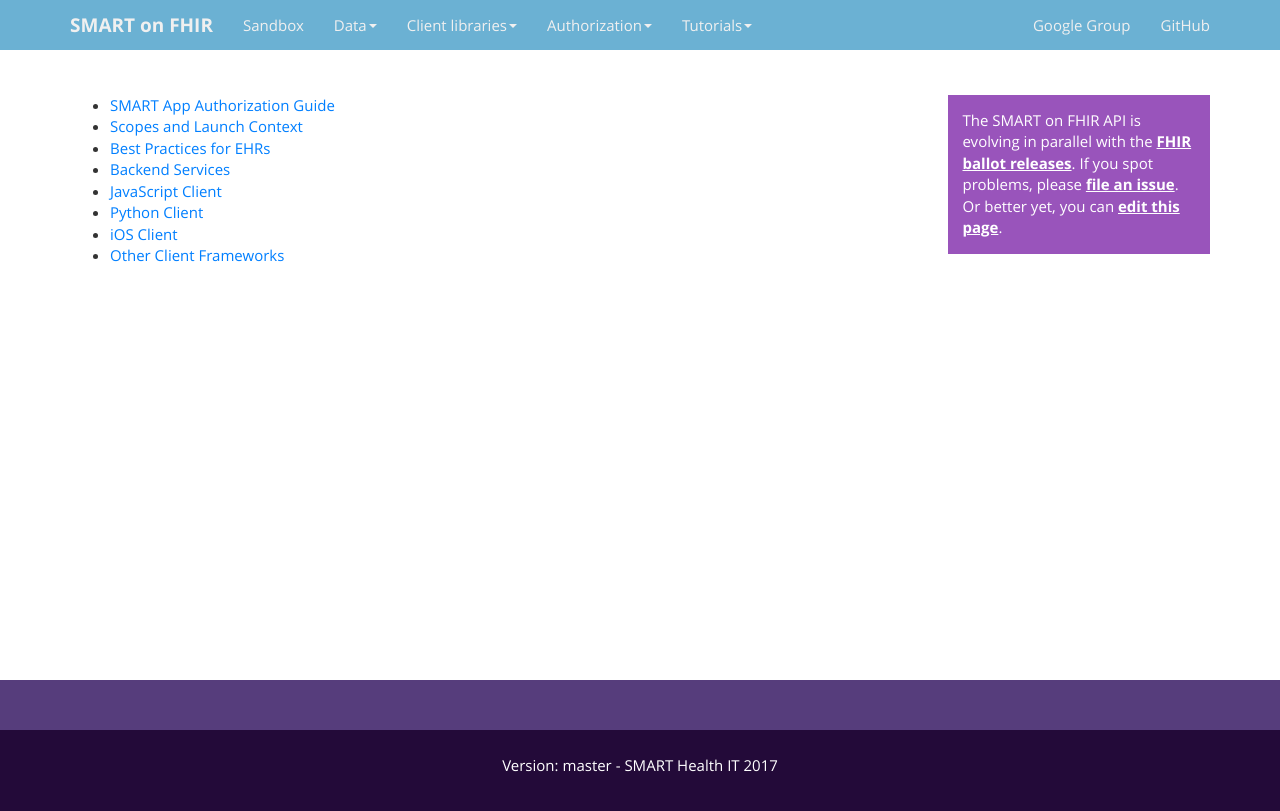
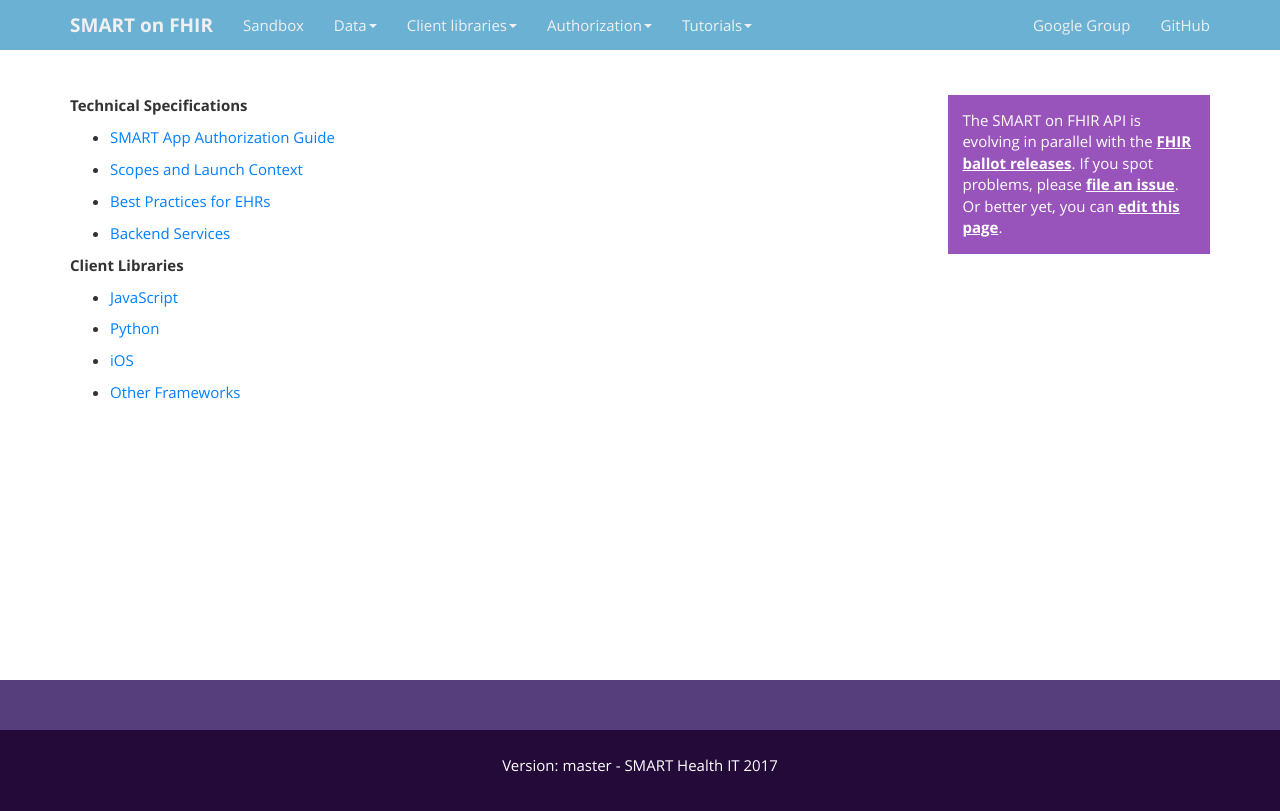
Before and after one commit to smart-on-fhir/smart-on-fhir.github.io, a Jekyll site: the page built from home.md, in a window 1280 px wide. Shown: the top 811 px of the page. Built offline with Jekyll 4.4.1, drawn with Linux system fonts in a browser that asks for light colours.

Commit message:
More formatting

```diff
--- a/home.md
+++ b/home.md
@@ -3,11 +3,23 @@
 title: SMART Documentation Home
 ---
 
+**Technical Specifications**
+
 - [SMART App Authorization Guide](http://docs.smarthealthit.org/authorization/)
+
 - [Scopes and Launch Context](http://docs.smarthealthit.org/authorization/scopes-and-launch-context/)
+
 - [Best Practices for EHRs](http://docs.smarthealthit.org/authorization/best-practices/)
+
 - [Backend Services](http://docs.smarthealthit.org/authorization/backend-services/)
-- [JavaScript Client](http://docs.smarthealthit.org/clients/javascript/)
-- [Python Client](http://docs.smarthealthit.org/clients/python/)
-- [iOS Client](http://docs.smarthealthit.org/Swift-SMART/)
-- [Other Client Frameworks](http://docs.smarthealthit.org/clients/others/)
+
+
+**Client Libraries**
+
+- [JavaScript](http://docs.smarthealthit.org/clients/javascript/)
+
+- [Python](http://docs.smarthealthit.org/clients/python/)
+
+- [iOS](http://docs.smarthealthit.org/Swift-SMART/)
+
+- [Other Frameworks](http://docs.smarthealthit.org/clients/others/)
```
